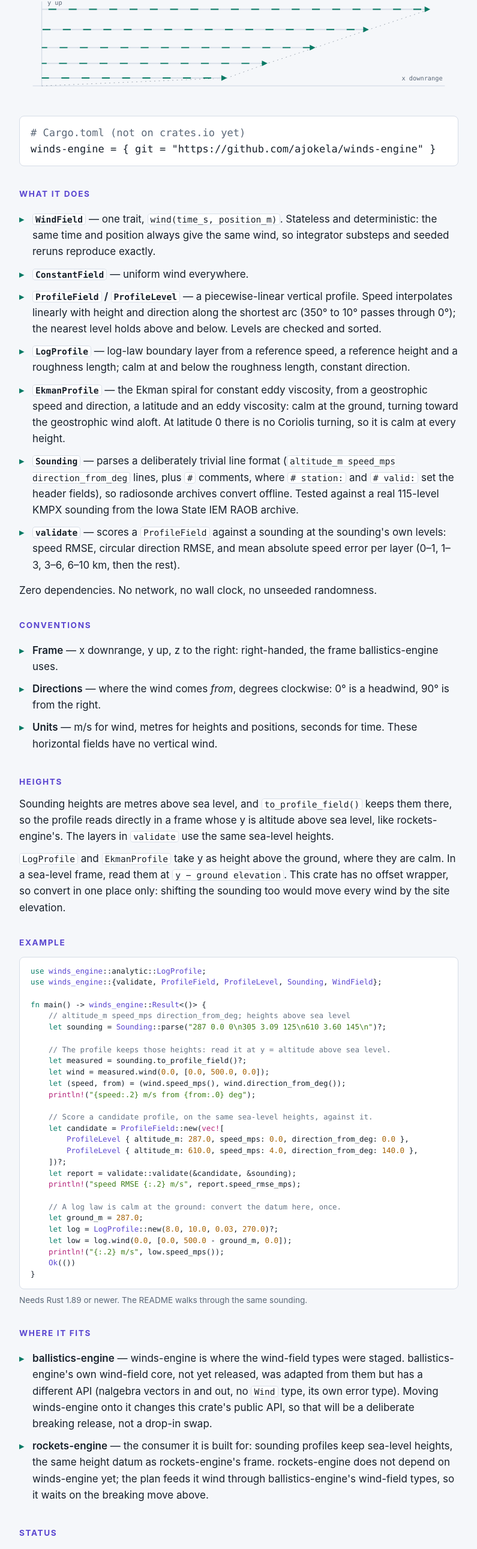
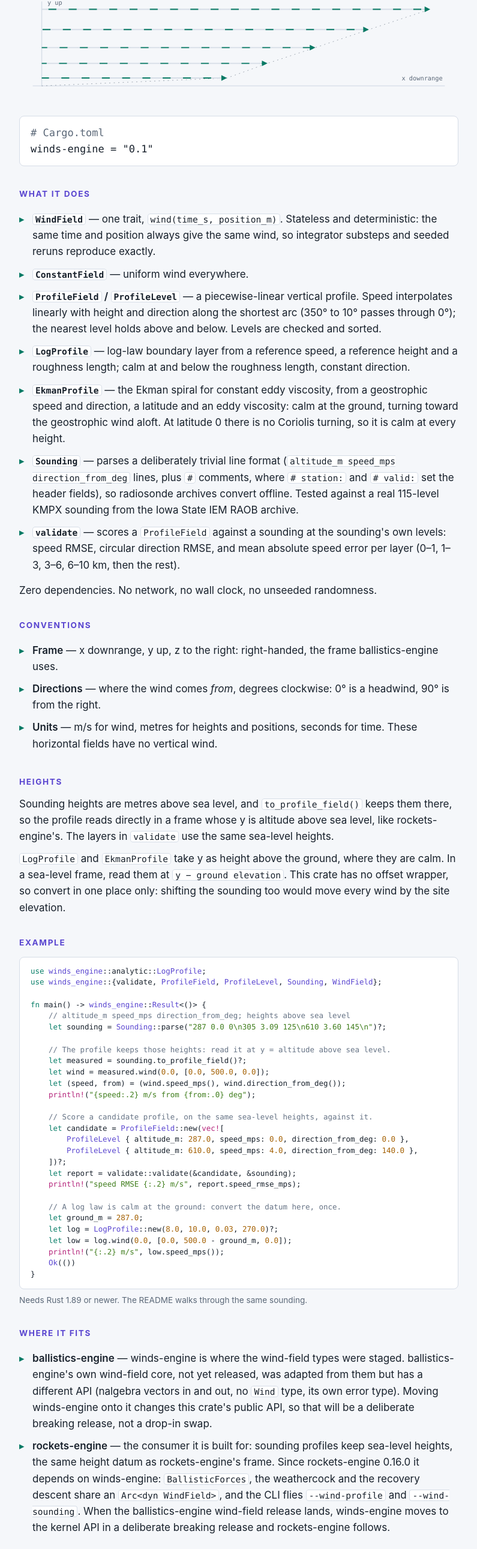
Before and after one commit to ajokela/winds-engine, a plain HTML site: page site/index.html in a window 1280 px wide. Shown: the part 205-2787 px from the top of the page at 60% size, without its empty margins (242-1037 px from the left). Drawn offline with Linux system fonts and the light colour scheme.

Commit message:
Update the site for the crates.io release and the rockets-engine integration
winds-engine 0.1.0 is on crates.io with a docs.rs page, and
rockets-engine 0.16.0 consumes it via with_wind_field and
--wind-profile/--wind-sounding; the install block, status and
relationship copy said none of that had happened yet.

```diff
--- a/site/index.html
+++ b/site/index.html
@@ -187,7 +187,7 @@
     </svg>
   </header>
 
-  <div class="install"><span class="p"># Cargo.toml (not on crates.io yet)</span><br>winds-engine = { git = "https://github.com/ajokela/winds-engine" }</div>
+  <div class="install"><span class="p"># Cargo.toml</span><br>winds-engine = "0.1"</div>
 
   <h2>What it does</h2>
   <ul>
@@ -246,11 +246,11 @@
   <h2>Where it fits</h2>
   <ul>
     <li><b>ballistics-engine</b> — winds-engine is where the wind-field types were staged. ballistics-engine's own wind-field core, not yet released, was adapted from them but has a different API (nalgebra vectors in and out, no <code>Wind</code> type, its own error type). Moving winds-engine onto it changes this crate's public API, so that will be a deliberate breaking release, not a drop-in swap.</li>
-    <li><b>rockets-engine</b> — the consumer it is built for: sounding profiles keep sea-level heights, the same height datum as rockets-engine's frame. rockets-engine does not depend on winds-engine yet; the plan feeds it wind through ballistics-engine's wind-field types, so it waits on the breaking move above.</li>
+    <li><b>rockets-engine</b> — the consumer it is built for: sounding profiles keep sea-level heights, the same height datum as rockets-engine's frame. Since rockets-engine 0.16.0 it depends on winds-engine: <code>BallisticForces</code>, the weathercock and the recovery descent share an <code>Arc&lt;dyn WindField&gt;</code>, and the CLI flies <code>--wind-profile</code> and <code>--wind-sounding</code>. When the ballistics-engine wind-field release lands, winds-engine moves to the kernel API in a deliberate breaking release and rockets-engine follows.</li>
   </ul>
 
   <h2>Status</h2>
-  <p>Version 0.1.0, staging. Not published on crates.io, so there is no docs.rs page; use it as a git dependency (above). It is a library only, with no CLI and no browser terminal.</p>
+  <p>Version 0.1.0, published on <a href="https://crates.io/crates/winds-engine">crates.io</a>; API docs at <a href="https://docs.rs/winds-engine">docs.rs/winds-engine</a>. It is a library only, with no CLI and no browser terminal.</p>
   <p class="note">Planned, not built: GRIB2 forecast ingestion (HRRR/GFS), with only the download step behind an opt-in feature, and more sounding validation days.</p>
 
   <h2>Get it</h2>
```
